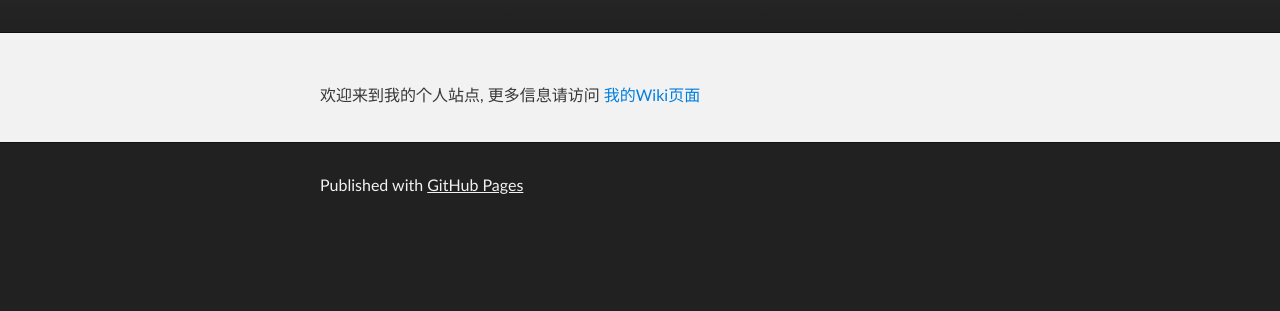
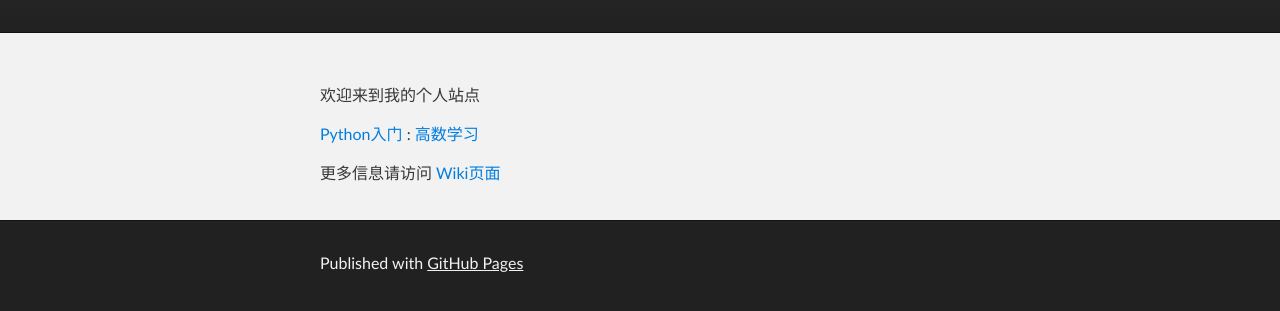
Before and after one commit to chenzheng128/chenzheng128.github.io, a plain HTML site: page index.html in a window 1280 px wide. Shown: the part 177-488 px from the top of the page. Drawn offline with Linux system fonts and the light colour scheme.

Commit message:
Replace master branch with page content via GitHub

```diff
--- a/index.html
+++ b/index.html
@@ -27,7 +27,11 @@
     <!-- MAIN CONTENT -->
     <div id="main_content_wrap" class="outer">
       <section id="main_content" class="inner">
-        <p>欢迎来到我的个人站点, 更多信息请访问 <a href="https://github.com/chenzheng128/chenzheng128.github.io/wiki">我的Wiki页面</a> </p>
+        <p>欢迎来到我的个人站点</p>
+
+<p><a href="https://github.com/chenzheng128/chenzheng128.github.io/wiki/PythonStart">Python入门</a> : <a href="http://nbviewer.ipython.org/github/chenzheng128/pythonNotebook/blob/master/lab_sympy.ipynb">高数学习</a></p>
+
+<p>更多信息请访问 <a href="https://github.com/chenzheng128/chenzheng128.github.io/wiki">Wiki页面</a> </p>
       </section>
     </div>
 
--- a/params.json
+++ b/params.json
@@ -1 +1 @@
-{"name":"陈雅各@中国传媒大学","tagline":"计算机与网络中心 高级工程师","body":"欢迎来到我的个人站点, 更多信息请访问 [我的Wiki页面](https://github.com/chenzheng128/chenzheng128.github.io/wiki) \r\n\r\n","google":"","note":"Don't delete this file! It's used internally to help with page regeneration."}
+{"name":"陈雅各@中国传媒大学","tagline":"计算机与网络中心 高级工程师","body":"欢迎来到我的个人站点\r\n\r\n[Python入门](https://github.com/chenzheng128/chenzheng128.github.io/wiki/PythonStart) : [高数学习](http://nbviewer.ipython.org/github/chenzheng128/pythonNotebook/blob/master/lab_sympy.ipynb)\r\n\r\n更多信息请访问 [Wiki页面](https://github.com/chenzheng128/chenzheng128.github.io/wiki) \r\n\r\n","google":"","note":"Don't delete this file! It's used internally to help with page regeneration."}
```
